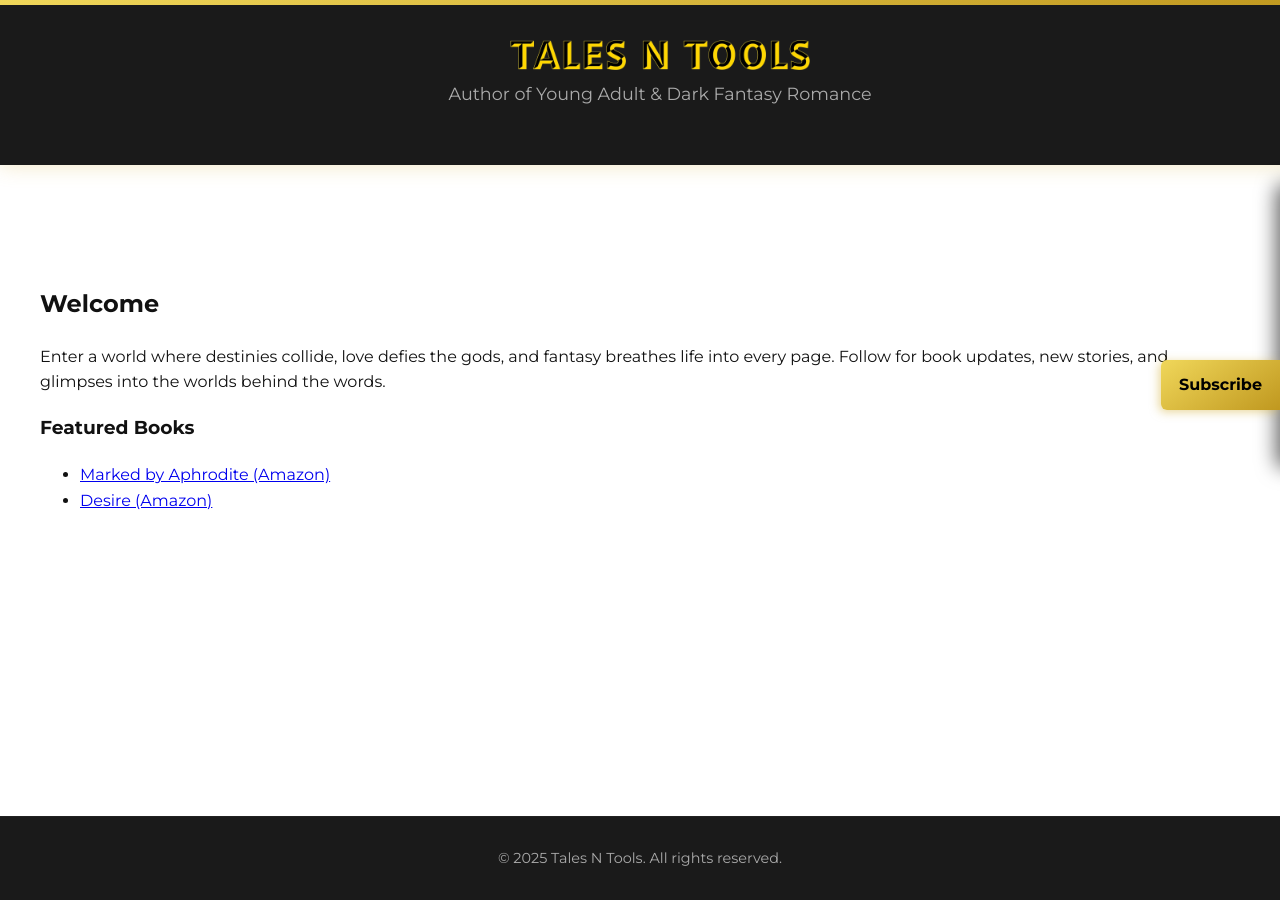
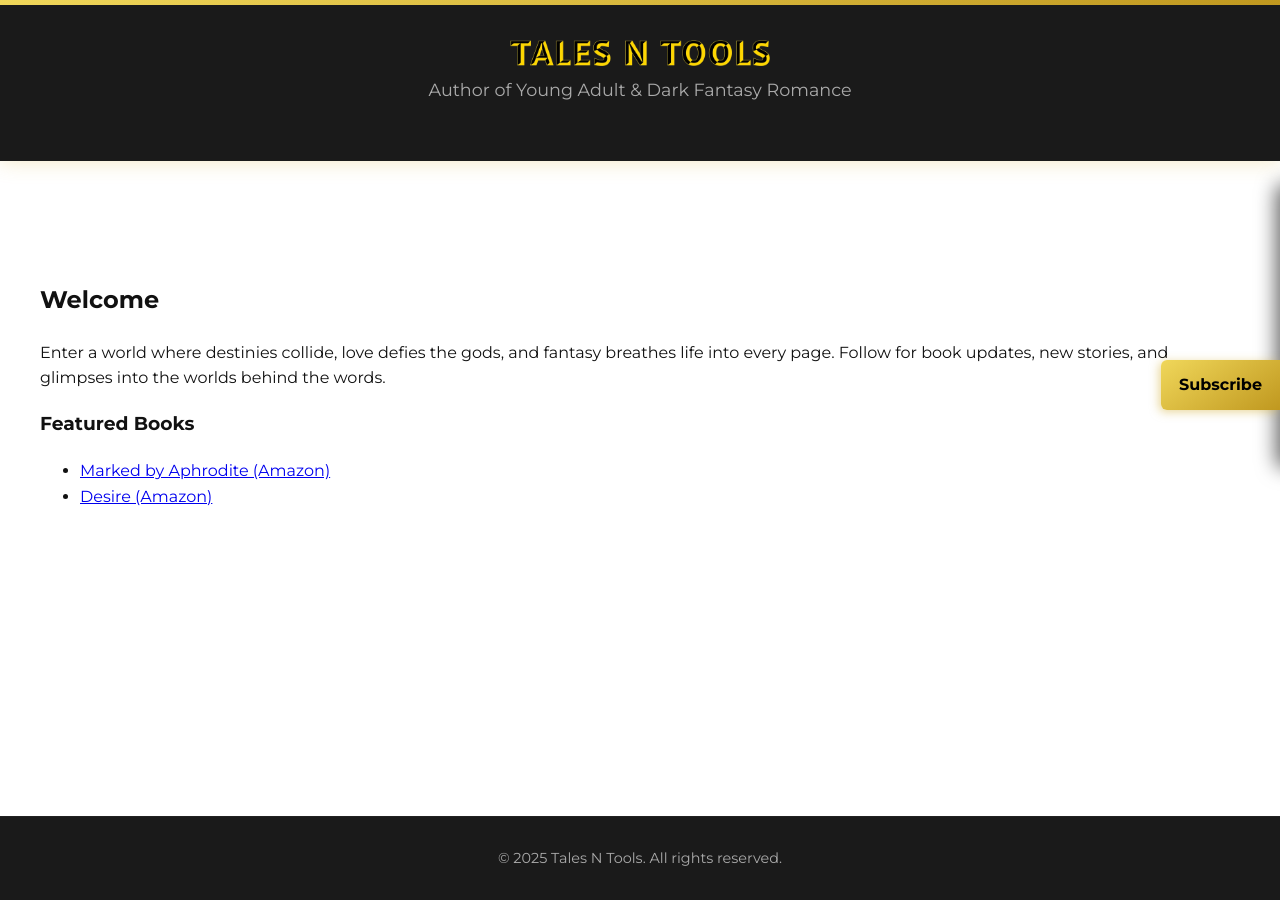
Before and after one commit to TalesNTools/TalesNTools, a Jekyll site: the page built from index.md, in a window 1280 px wide. Built offline with Jekyll 4.4.1, drawn with Linux system fonts in a browser that asks for light colours.

Commit message:
Update style.css

```diff
--- a/assets/css/style.css
+++ b/assets/css/style.css
@@ -49,12 +49,6 @@ main {
   background: var(--mid-bg);
   box-shadow: 0 0 20px rgba(212, 175, 55, 0.3);
   position: relative;
-  width: 100%;
-}
-
-.site-header .container {
-  max-width: none;
-  width: 100%;
 }
 
 .site-header::after {
@@ -68,36 +62,34 @@ main {
 }
 
 .site-logo {
-  width: 35%;
-  max-width: 300px;
+  width: 100%;
+  max-width: 260px;
   height: auto;
   display: block;
   margin: 0 auto 10px auto;
+}
+
+@media (max-width: 768px) {
+  main {
+    padding: 40px 16px;
+    max-width: 100%;
+  }
+
+  .site-logo {
+    max-width: 160px;
+  }
+}
+
+@media (min-width: 1400px) {
+  .site-logo {
+    max-width: 300px;
+  }
 }
 
 .site-header p {
   margin-top: 10px;
   color: var(--muted-text);
   font-size: 1.1em;
-}
-
-/* Responsive logo adjustments */
-@media (max-width: 768px) {
-  .site-logo {
-    max-width: 240px;
-    width: 60%;
-  }
-
-  main {
-    padding: 40px 16px;
-    max-width: 100%;
-  }
-}
-
-@media (min-width: 1400px) {
-  .site-logo {
-    max-width: 340px;
-  }
 }
 
 /* Navigation */
@@ -162,5 +154,3 @@ footer {
   font-size: 0.9em;
   border-top: 1px solid #222;
 }
-
-Let me know if you also want the logo to be clickable (e.g., link back to the homepage), aligned differently, or animated.
```
